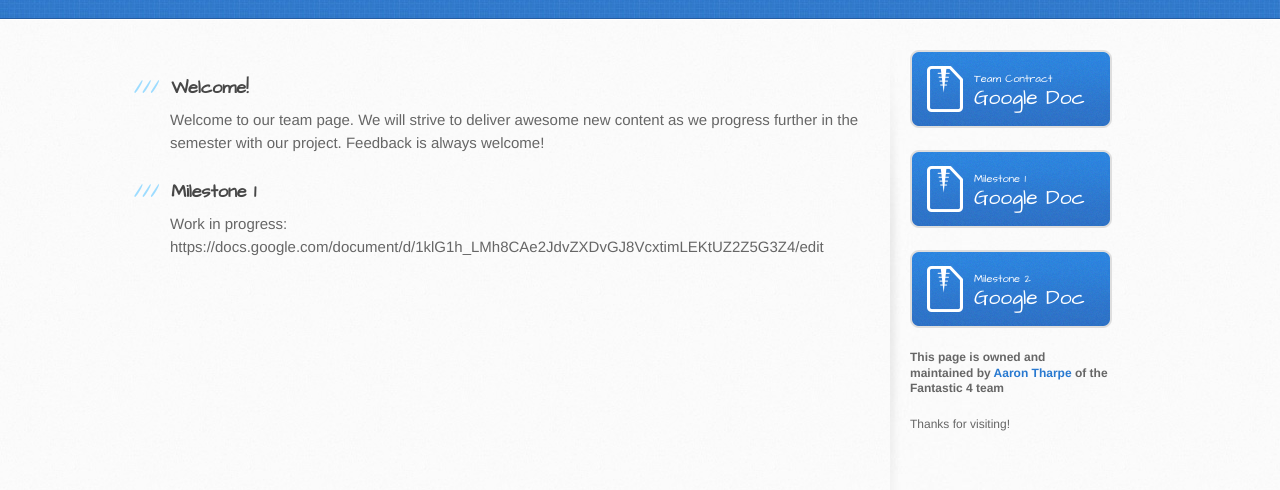
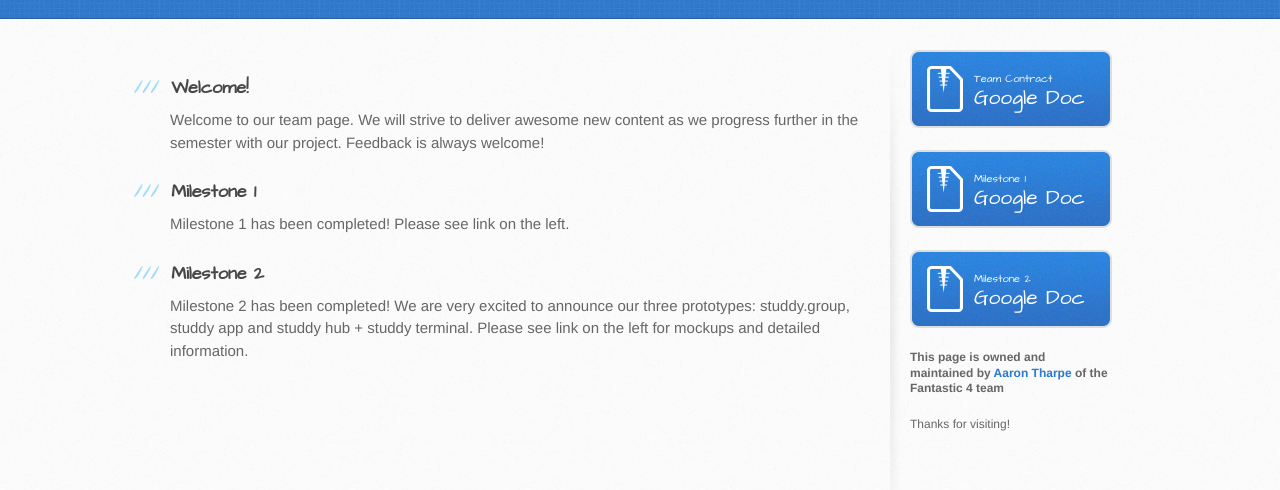
Before and after one commit to TRSturbo/Fantastic4, a plain HTML site: page index.html in a window 1280 px wide. Shown: the part 182-672 px from the top of the page. Drawn offline with Linux system fonts and the light colour scheme.

Commit message:
Updated news feed

```diff
--- a/index.html
+++ b/index.html
@@ -36,7 +36,12 @@
          <h3>
 <a name="Milestone 1" class="anchor" href="#Milestone"><span class="octicon octicon-link"></span></a><strong>Milestone 1</strong>
 </h3>
-          <p> Work in progress: https://docs.google.com/document/d/1klG1h_LMh8CAe2JdvZXDvGJ8VcxtimLEKtUZ2Z5G3Z4/edit <p>
+          <p> Milestone 1 has been completed! Please see link on the left. <p>
+
+          <h3>
+<a name="Milestone 2" class="anchor" href="#Milestone"><span class="octicon octicon-link"></span></a><strong>Milestone 2</strong>
+</h3>
+          <p> Milestone 2 has been completed! We are very excited to announce our three prototypes: studdy.group, studdy app and studdy hub + studdy terminal. Please see link on the left for mockups and detailed information. <p>
 
         </section>
 
```
